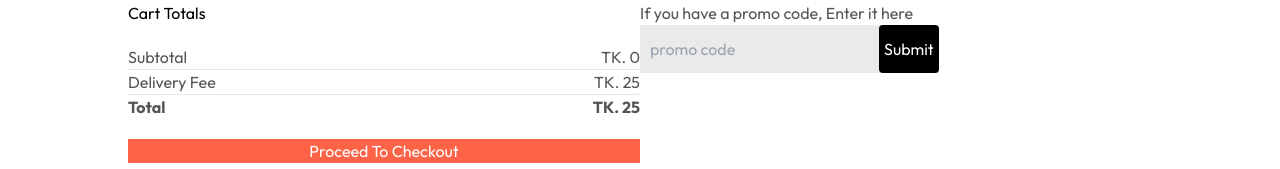
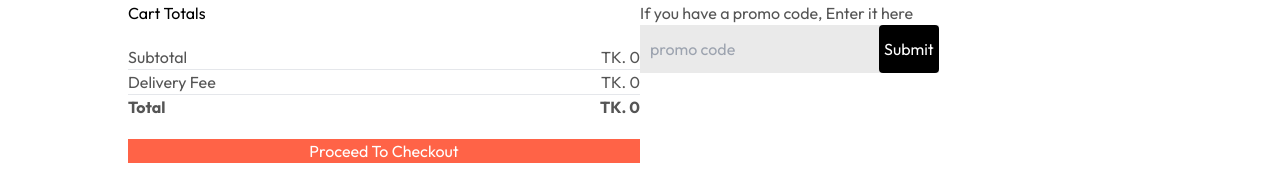
Before and after one commit to sadia-54/FoodieFave, a React (Vite) app in the folder client/: page /cart in a window 1280 px wide. Shown: the part 351-520 px from the top of the page. Built offline with nearby package versions, Linux system fonts and the light colour scheme.

Commit message:
frontend completed

```diff
--- a/client/src/pages/Cart.jsx
+++ b/client/src/pages/Cart.jsx
@@ -53,12 +53,12 @@ const Cart = () => {
               <hr className='my-[10 px]' />
               <div className="cart-total-details flex justify-between text-[#555]">
                 <p>Delivery Fee</p>
-                <p>TK. {25}</p>
+                <p>TK. {getTotalCartAmount()===0?0:25}</p>
               </div>
               <hr />
               <div className="cart-total-details flex justify-between text-[#555]">
                 <b>Total</b>
-                <b>TK. {getTotalCartAmount()+25}</b>
+                <b>TK. {getTotalCartAmount()===0?0:25+getTotalCartAmount()}</b>
               </div>
             </div>
             <button onClick={()=>navigate('/order')} className='text-white bg-[tomato] w-[max(15vw, 200px)] py-[12 px] rounded-[4 px] cursor-pointer'>Proceed To Checkout</button>
--- a/client/src/pages/PlaceOrder.jsx
+++ b/client/src/pages/PlaceOrder.jsx
@@ -37,12 +37,12 @@ const PlaceOrder = () => {
               <hr className='my-[10 px]' />
               <div className="cart-total-details flex justify-between text-[#555]">
                 <p>Delivery Fee</p>
-                <p>TK. {25}</p>
+                <p>TK. {getTotalCartAmount()===0?0:25}</p>
               </div>
               <hr />
               <div className="cart-total-details flex justify-between text-[#555]">
                 <b>Total</b>
-                <b>TK. {getTotalCartAmount()+25}</b>
+                <b>TK. {getTotalCartAmount()===0?0:25+getTotalCartAmount()}</b>
               </div>
             </div>
             <button className='text-white bg-[tomato] w-[max(15vw, 200px)] py-[12 px] rounded-[4 px] cursor-pointer mt-[30px]'>Proceed To Payment</button>
```
